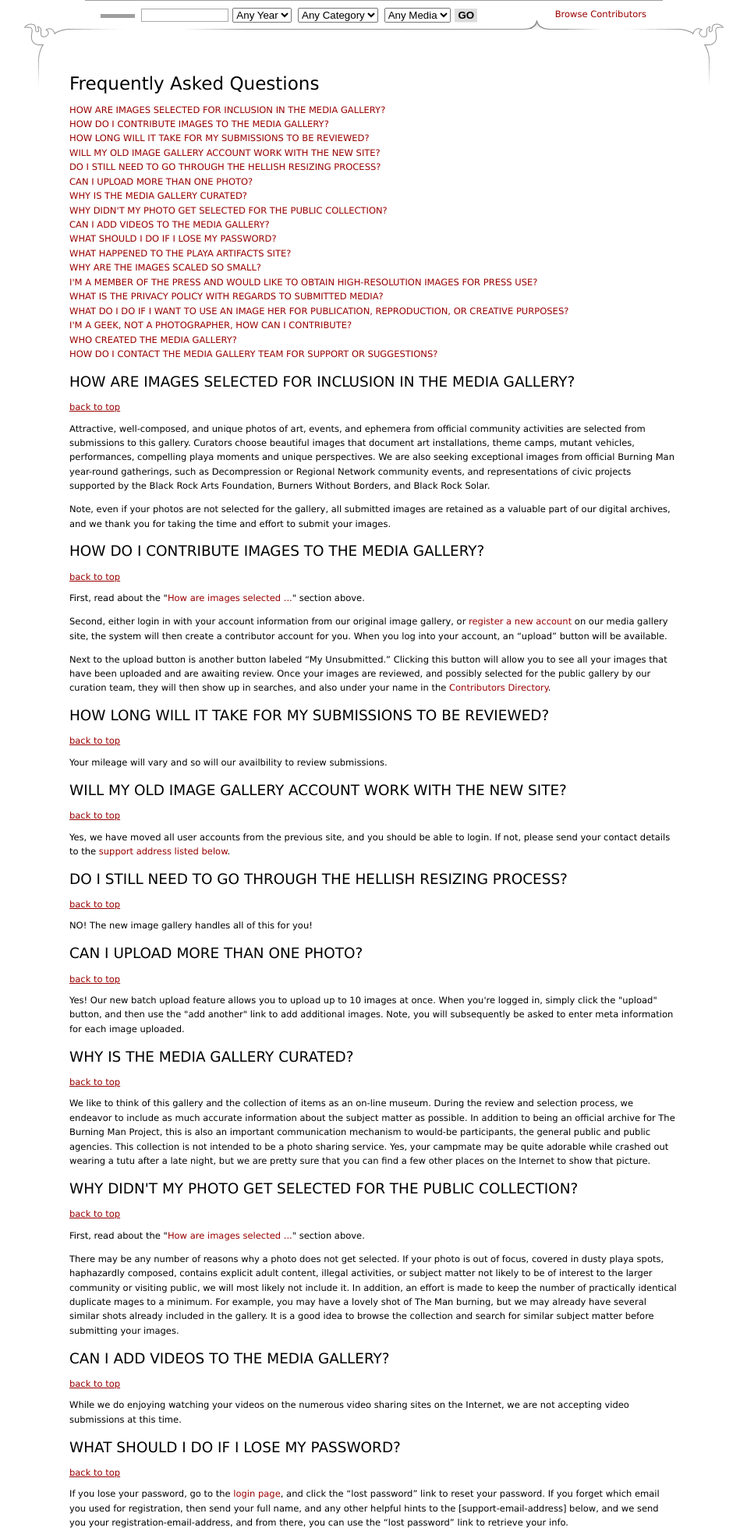
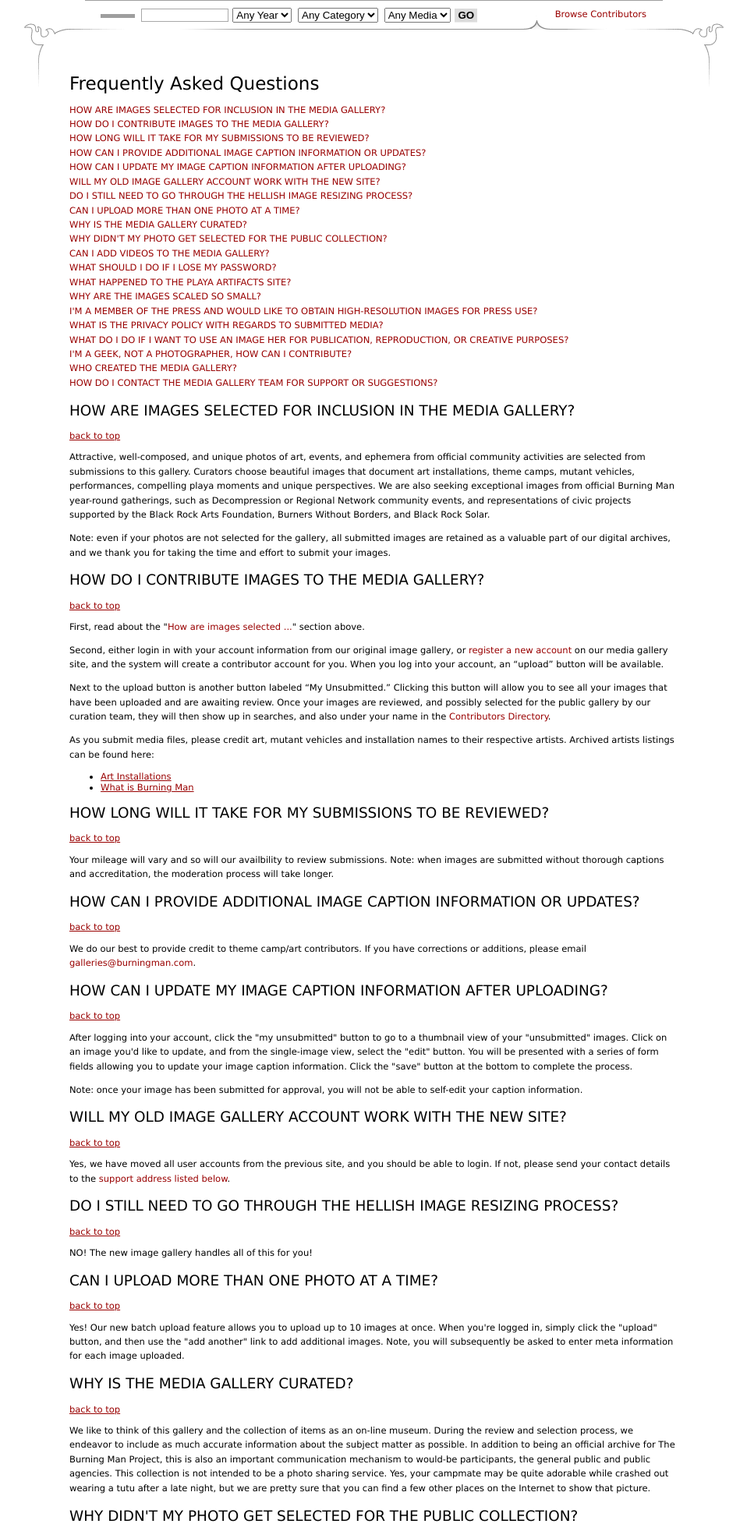
Before and after one commit to rafrombrc/bm.gallery, a Django app: template src/bm.gallery/bm/gallery/templates/gallery/faq.html in a window 1280 px wide. Shown: the part 447-2411 px from the top of the page at 78% size, without its empty margins (161-1119 px from the left). Run offline with Django 3.2, Linux system fonts and the light colour scheme; the template is opened without the code that fills it, so the values that code supplies are empty; some libraries are stand-ins or nearby versions; grey boxes are pictures that could not be loaded.

Commit message:
revised FAQ

```diff
--- a/buildout.cfg
+++ b/buildout.cfg
@@ -32,7 +32,7 @@ projectegg = bm.gallery
 eggs =
     PILwoTk
     psycopg2
-    python-ldap
+    python-ldap==2.3.11
     django-auth-ldap
     django-tagging
     django-imagekit
--- a/src/bm.gallery/bm/gallery/templates/gallery/faq.html
+++ b/src/bm.gallery/bm/gallery/templates/gallery/faq.html
@@ -7,9 +7,11 @@
 <p><a href="#images_selected">HOW ARE IMAGES SELECTED FOR INCLUSION IN THE MEDIA GALLERY?</a><br />
 <a href="#contribute">HOW DO I CONTRIBUTE IMAGES TO THE MEDIA GALLERY?</a><br />
 <a href="#submission">HOW LONG WILL IT TAKE FOR MY SUBMISSIONS TO BE REVIEWED?</a><br />
+<a href="#additional-info">HOW CAN I PROVIDE ADDITIONAL IMAGE CAPTION INFORMATION OR UPDATES?</a><br />
+<a href="#update-info">HOW CAN I UPDATE MY IMAGE CAPTION INFORMATION AFTER UPLOADING?</a><br />
 <a href="#old-account">WILL MY OLD IMAGE GALLERY ACCOUNT WORK WITH THE NEW SITE?</a><br />
-<a href="#resizing">DO I STILL NEED TO GO THROUGH THE HELLISH RESIZING PROCESS?</a><br />
-<a href="#batch-upload">CAN I UPLOAD MORE THAN ONE PHOTO?</a><br />
+<a href="#resizing">DO I STILL NEED TO GO THROUGH THE HELLISH IMAGE RESIZING PROCESS?</a><br />
+<a href="#batch-upload">CAN I UPLOAD MORE THAN ONE PHOTO AT A TIME?</a><br />
 <a href="#curated">WHY IS THE MEDIA GALLERY CURATED?</a><br />
 <a href="#selected">WHY DIDN'T MY PHOTO GET SELECTED FOR THE PUBLIC COLLECTION?</a><br />
 <a href="#video">CAN I ADD VIDEOS TO THE MEDIA GALLERY?</a><br />
@@ -27,30 +29,40 @@
 <h2>HOW ARE IMAGES SELECTED FOR INCLUSION IN THE MEDIA GALLERY?</h2><a href="#top">back to top</a>
 
 <p>Attractive, well-composed, and unique photos of art, events, and ephemera from official community activities are selected from submissions to this gallery. Curators choose beautiful images that document art installations, theme camps, mutant vehicles, performances, compelling playa moments and unique perspectives. We are also seeking exceptional images from official Burning Man year-round gatherings, such as Decompression or Regional Network community events, and representations of civic projects supported by the Black Rock Arts Foundation, Burners Without Borders, and Black Rock Solar.</p>
-
-<p>Note, even if your photos are not selected for the gallery, all submitted images are retained as a valuable part of our digital archives, and we thank you for taking the time and effort to submit your images.</p>
+<p>Note: even if your photos are not selected for the gallery, all submitted images are retained as a valuable part of our digital archives, and we thank you for taking the time and effort to submit your images.</p>
 <a name="contribute"></a>
 <h2>HOW DO I CONTRIBUTE IMAGES TO THE MEDIA GALLERY?</h2><a href="#top">back to top</a>
 
 <p>First, read about the "<a href="#images_selected">How are images selected ...</a>" section above.</p>
-
-<p>Second, either login in with your account information from our original image gallery, or  <a href="/register">register a new account</a> on our media gallery site, the system will then create a contributor account for you. When you log into your account, an “upload” button will be available.</p>
-
+<p>Second, either login in with your account information from our original image gallery, or  <a href="/register">register a new account</a> on our media gallery site, and the system will create a contributor account for you. When you log into your account, an “upload” button will be available.</p>
 <p>Next to the upload button is another button labeled “My Unsubmitted.” Clicking this button will allow you to see all your images that have been uploaded and are awaiting review. Once your images are reviewed, and possibly selected for the public gallery by our curation team, they will then show up in searches, and also under your name in the <a href="http://galleries.burningman.com/register">Contributors Directory</a>.</p>
+<p>As you submit media files, please credit art, mutant vehicles and installation names to their respective artists.   Archived artists listings can be found here:</p>
+<ul>
+	<li><a href="http://www.burningman.com/installations/index.html" target="_blank">Art Installations</a></li>
+	<li><a href="http://www.burningman.com/whatisburningman/event_archives.html" target="_blank">What is Burning Man</a></li>
+</ul>
 <a name="submission"></a>
 <h2>HOW LONG WILL IT TAKE FOR MY SUBMISSIONS TO BE REVIEWED?</h2>
 <a href="#top">back to top</a>
-<p>Your mileage will vary and so will our availbility to review submissions.</p>
+<p>Your mileage will vary and so will our availbility to review submissions. Note: when images are submitted without thorough captions and accreditation, the moderation process will take longer.</p>
+
+<a name="additional-info"></a>
+<h2>HOW CAN I PROVIDE ADDITIONAL IMAGE CAPTION INFORMATION OR UPDATES?</h2><a href="#top">back to top</a>
+<p>We do our best to provide credit to theme camp/art contributors. If you have corrections or additions, please email <a href="mailto:galleries@burningman.com">galleries@burningman.com</a>.</p>
+<a name="update-info"></a>
+<h2>HOW CAN I UPDATE MY IMAGE CAPTION INFORMATION AFTER UPLOADING?</h2><a href="#top">back to top</a>
+<p>After logging into your account, click the "my unsubmitted" button to go to a thumbnail view of your "unsubmitted" images.   Click on an image you'd like to update, and from the single-image view, select the "edit" button.  You will be presented with a series of form fields allowing you to update your image caption information. Click the "save" button at the bottom to complete the process.</p>
+<p>Note: once your image has been submitted for approval, you will not be able to self-edit your caption information. </p>
 <a name="old-account"></a>
 <h2>WILL MY OLD IMAGE GALLERY ACCOUNT WORK WITH THE NEW SITE?</h2>
 <a href="#top">back to top</a>
 <p>Yes, we have moved all user accounts from the previous site, and you should be able to login.  If not, please send your contact details to the <a heref="#support">support address listed below</a>.</p>
 <a name="resizing"></a>
-<h2>DO I STILL NEED TO GO THROUGH THE HELLISH RESIZING PROCESS?</h2>
+<h2>DO I STILL NEED TO GO THROUGH THE HELLISH IMAGE RESIZING PROCESS?</h2>
 <a href="#top">back to top</a>
 <p>NO! The new image gallery handles all of this for you!</p>
 <a name="batch-upload"></a>
-<h2>CAN I UPLOAD MORE THAN ONE PHOTO?</h2>
+<h2>CAN I UPLOAD MORE THAN ONE PHOTO AT A TIME?</h2>
 <a href="#top">back to top</a>
 <p>Yes! Our new batch upload feature allows you to upload up to 10 images at once. When you're logged in, simply click the "upload" button, and then use the "add another" link to add additional images.  Note, you will subsequently be asked to enter meta information for each image uploaded.</p>
 
@@ -67,11 +79,11 @@
 <a name="video"></a>
 <h2>CAN I ADD VIDEOS TO THE MEDIA GALLERY?</h2>
 <a href="#top">back to top</a>
-<p>While we do enjoying watching your videos on the numerous video sharing sites on the Internet, we are not accepting video submissions at this time.</p>
+<p>The Video Gallery will be a hand-picked selection of video offerings about Burning Man and its worldwide community. While we love participant video, plenty of sharing websites exist for such content, so we do not seek to re-create that here. Instead, we'll use it to exhibit curated content from the Burning Man archives as well as works produced by Burning Man or other select filmmakers.</p>
 <a name="password"></a>
 <h2>WHAT SHOULD I DO IF I LOSE MY PASSWORD?</h2>
 <a href="#top">back to top</a>
-<p>If you lose your password, go to the <a href="/register">login page</a>, and click the “lost password” link to reset your password.   If you forget which email you used for registration, then send your full name, and any other helpful hints to the [support-email-address] below, and we send you your registration-email-address, and from there, you can use the “lost password” link to retrieve your info.</p>
+<p>If you lose your password, go to the <a href="/register">login page</a>, and click the “lost password” link to reset your password.   If you forget which email you used for registration, then send your full name, and any other helpful hints to the [support-email-address] below, and we send you your registration-email-address. From there, you can use the “lost password” link to retrieve your info.</p>
 
 <p>Note: It is important to keep your e-mail address up to date so you can manage your photographer account.</p>
 <a name="artifacts"></a>
```
